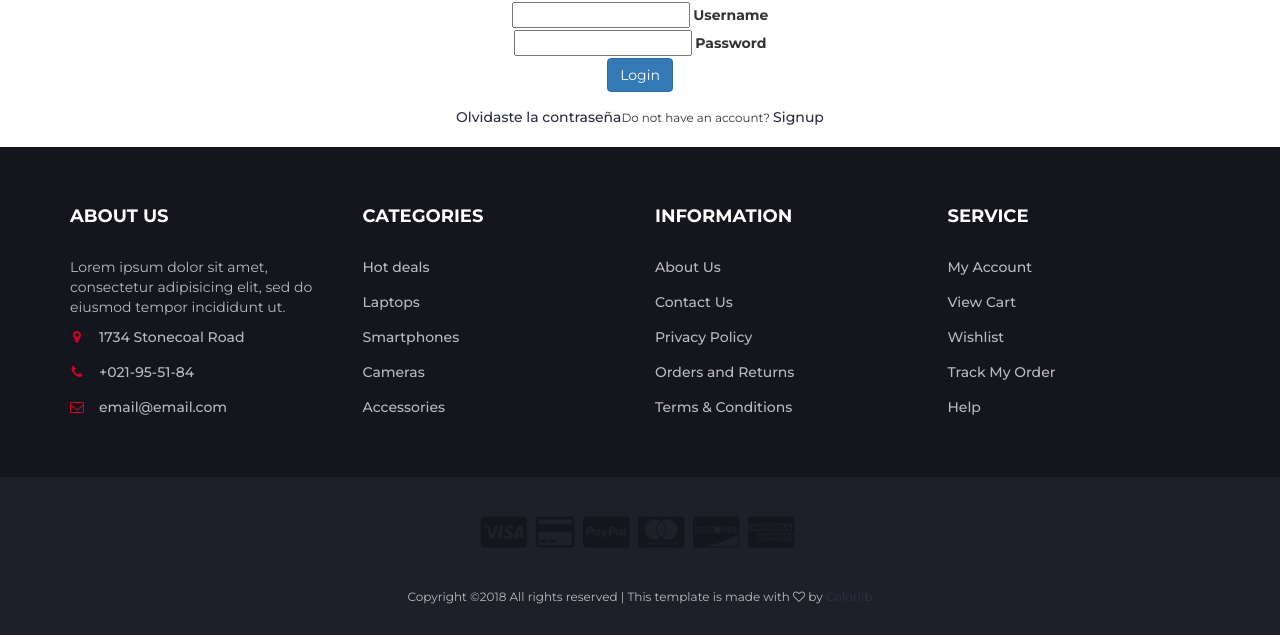
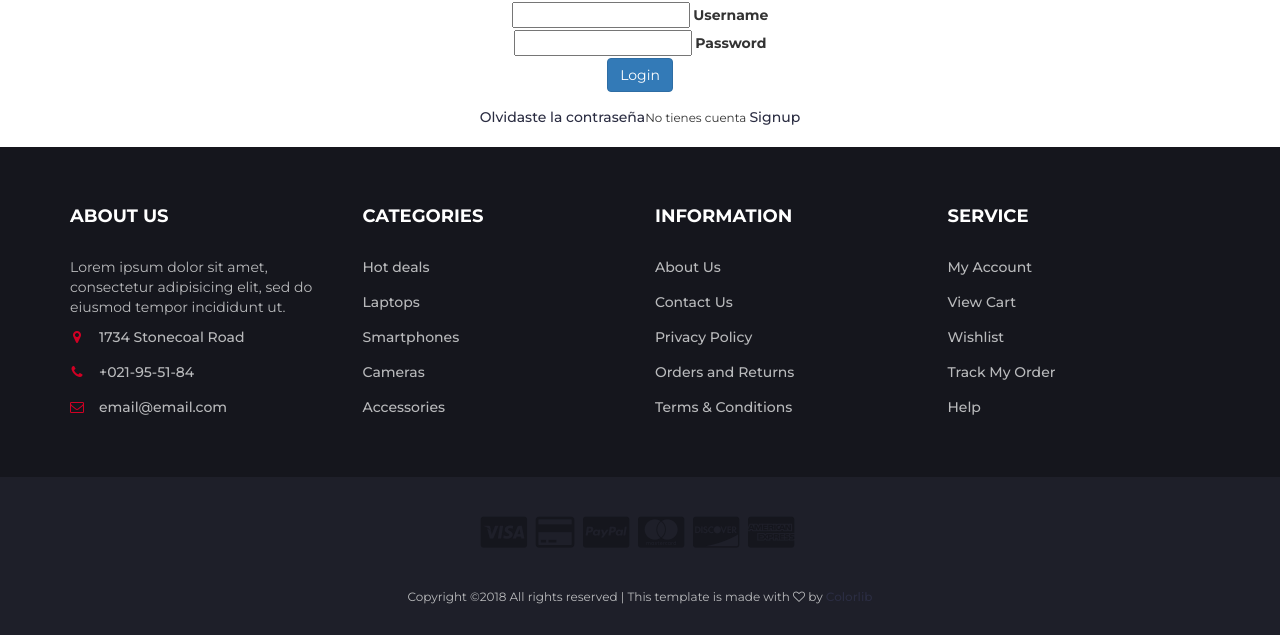
Before and after one commit to Santiago281295/Tienda-Cursos, a Node server app: page /login in a window 1280 px wide. Shown: the part 295-930 px from the top of the page. Run offline with Node 20, Linux system fonts and the light colour scheme; some libraries are stand-ins or nearby versions.

Commit message:
Cambio de Etiqueta 2

```diff
--- a/views/Back/layouts/headerBack.ejs
+++ b/views/Back/layouts/headerBack.ejs
@@ -48,6 +48,7 @@
           <ul id="side-main-menu" class="side-menu list-unstyled">
             <li><a href="/Back/productos"> <i class="icon-home"></i>Productos</a></li>
             <li><a href="forms.html"> <i class="icon-form"></i>Forms</a></li>
+
 
           </ul>
       </div>
--- a/views/login.ejs
+++ b/views/login.ejs
@@ -24,7 +24,7 @@
                 <!-- This should be submit button but I replaced it with <a> for demo purposes-->
               </div>
 
-            </form><a href="#" class="forgot-pass">Olvidaste la contraseña</a><small>Do not have an account? </small><a href="register.html" class="signup">Signup</a>
+            </form><a href="#" class="forgot-pass">Olvidaste la contraseña</a><small>No tienes cuenta </small><a href="register.html" class="signup">Signup</a>
           </div>
 
         </div>
```
